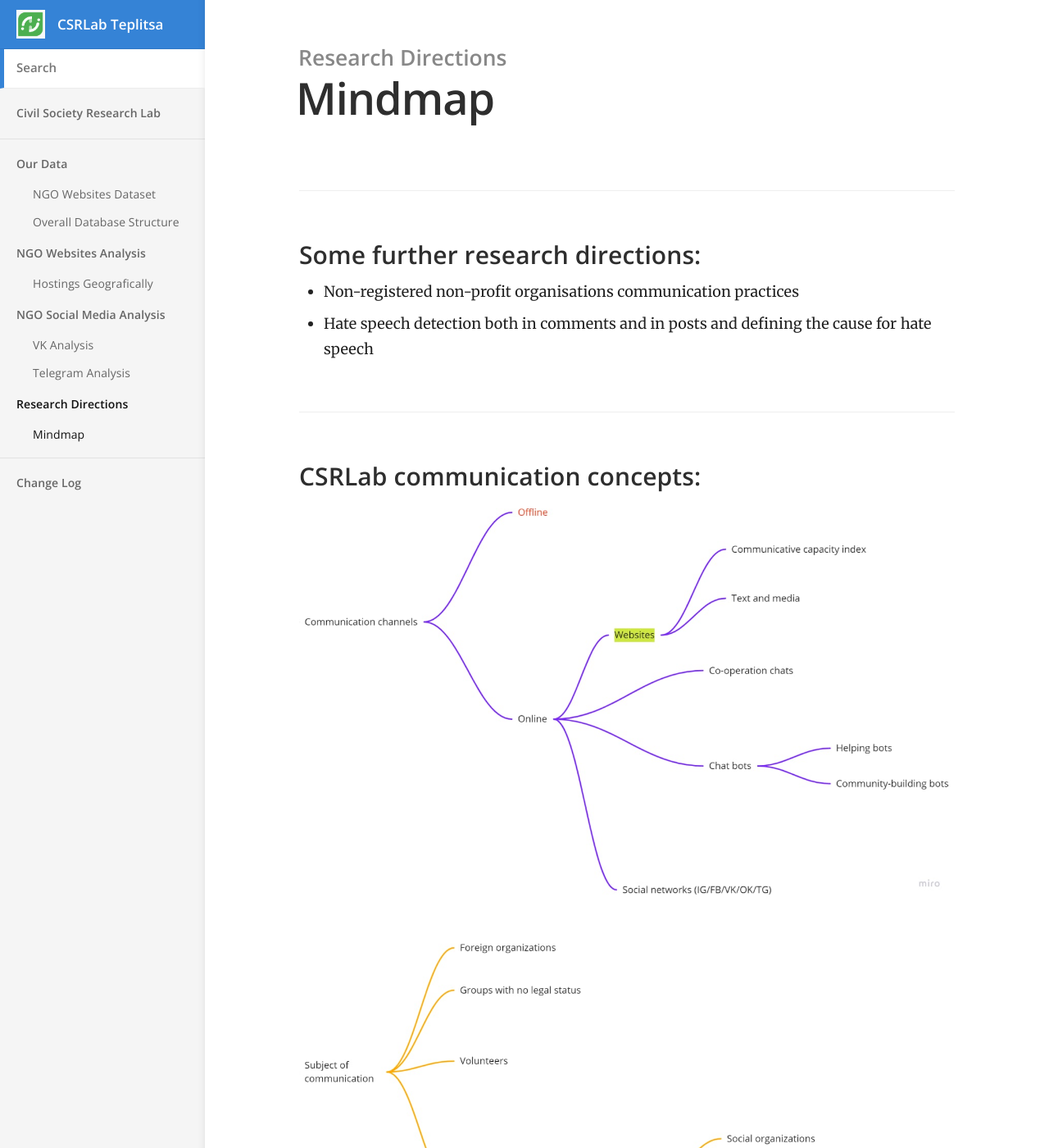
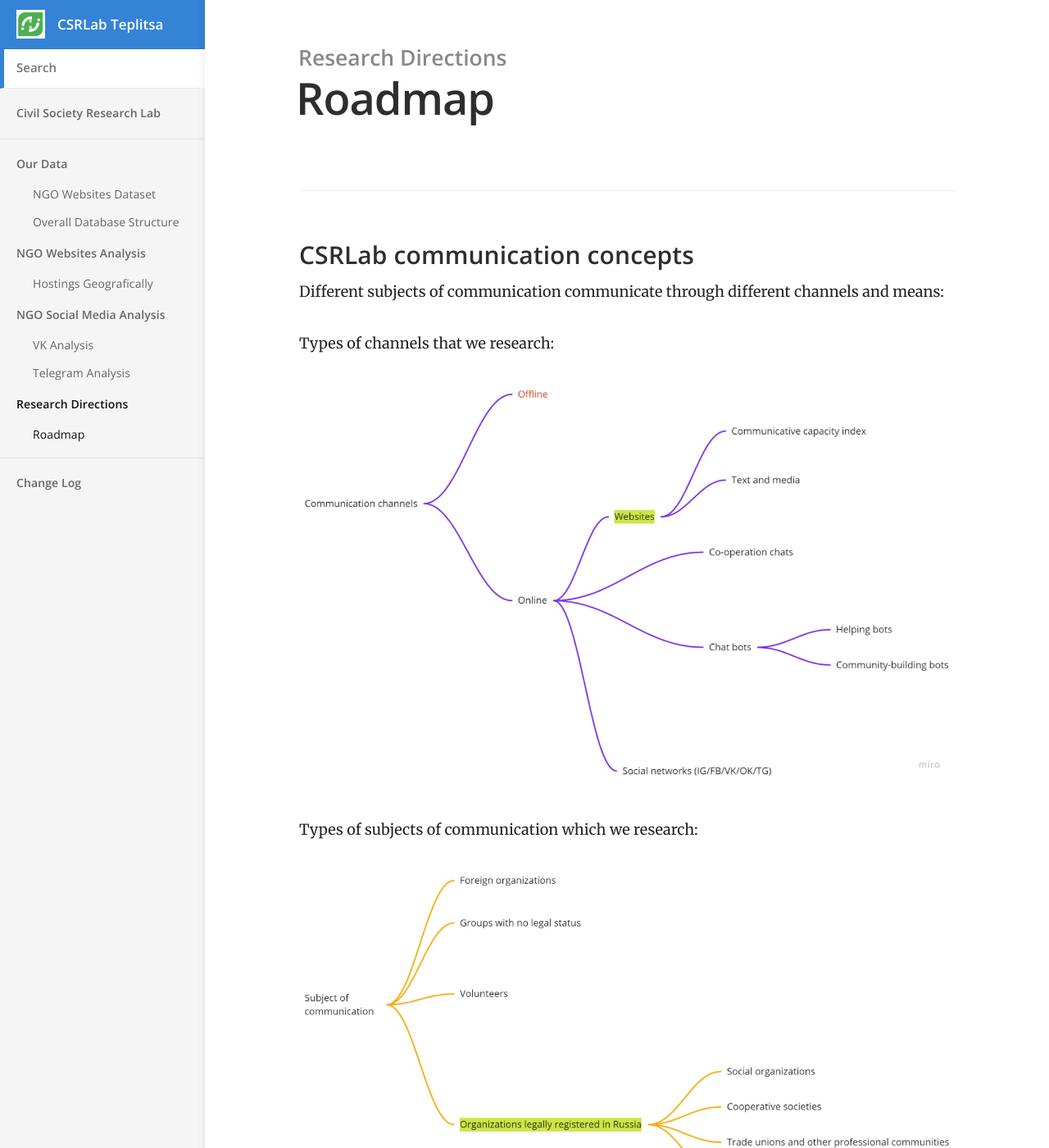
Before and after one commit to Teplitsa/CSRLab, a Jekyll site: the page built from docs/_docs/Research_Directions/mindmap.md, in a window 1280 px wide and 1400 px high. Shown: the whole window at 82% size. Built offline with Jekyll 4.4.1, drawn with Linux system fonts in a browser that asks for light colours; some of the changed text lies outside the part shown.

Commit message:
add text to mindmap page

```diff
--- a/docs/_docs/Research_Directions/mindmap.md
+++ b/docs/_docs/Research_Directions/mindmap.md
@@ -1,17 +1,26 @@
 ---
-title: Mindmap
+title: Roadmap
 category: Research Directions
 menu_order: 4
 order: 1
 ---
 
-### Some further research directions:
+### CSRLab communication concepts
 
-- Non-registered non-profit organisations communication practices
-- Hate speech detection both in comments and in posts and defining the cause for hate speech
+Different subjects of communication communicate through different channels and means:
 
-### CSRLab communication concepts:
+Types of channels that we research:
 
 <img src ="https://raw.githubusercontent.com/Teplitsa/CSRLab/main/docs/images/communication-channels.jpg" alt="communication-channels">
 
+Types of subjects of communication which we research:
+
 <img src ="https://raw.githubusercontent.com/Teplitsa/CSRLab/main/docs/images/subject-communication.jpg" alt="subject-communication">
+
+### More research directions:
+
+- Non-registered non-profit organisations best communication practices
+- Hate speech detection both in comments and in posts and defining the cause for hate speech
+- Investigating semantic nuclear of websites to determine how easy it is to find this organisation on the www
+- Relations between different organisations with graph analysis
+- etc. follow us for more!
```
